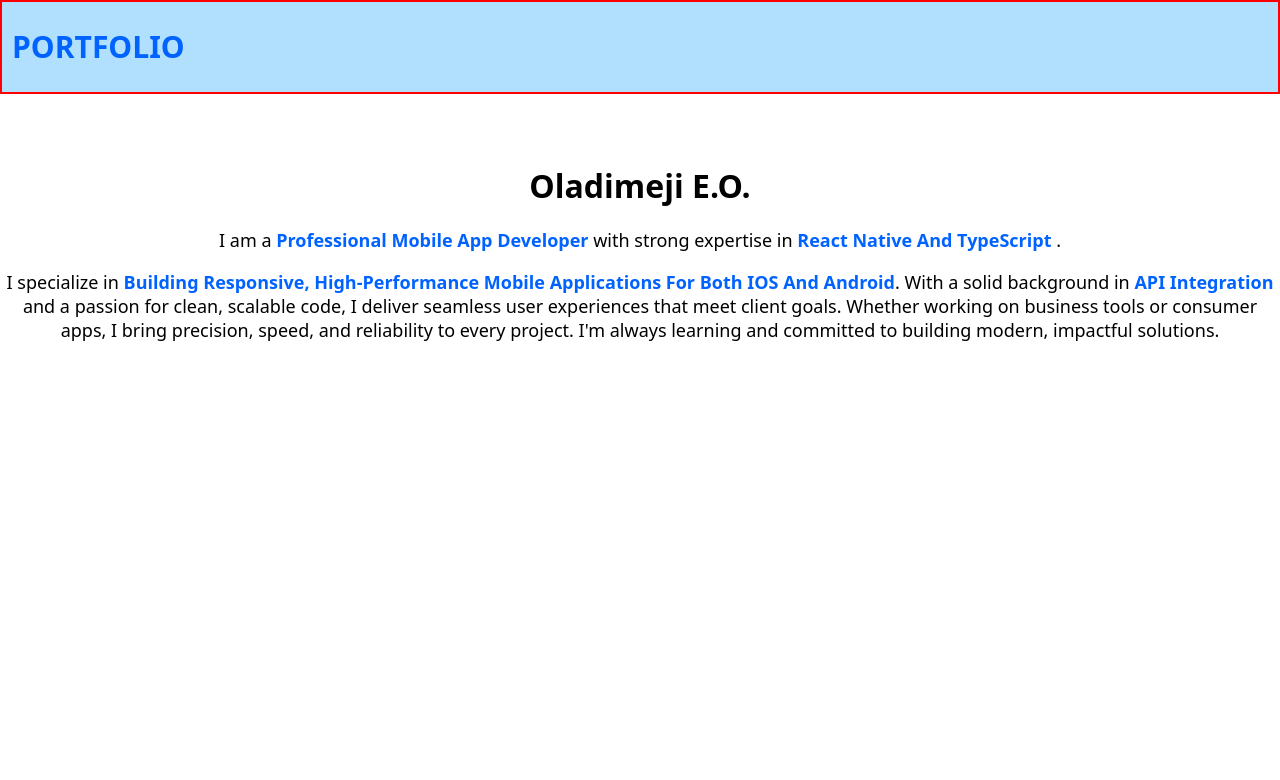
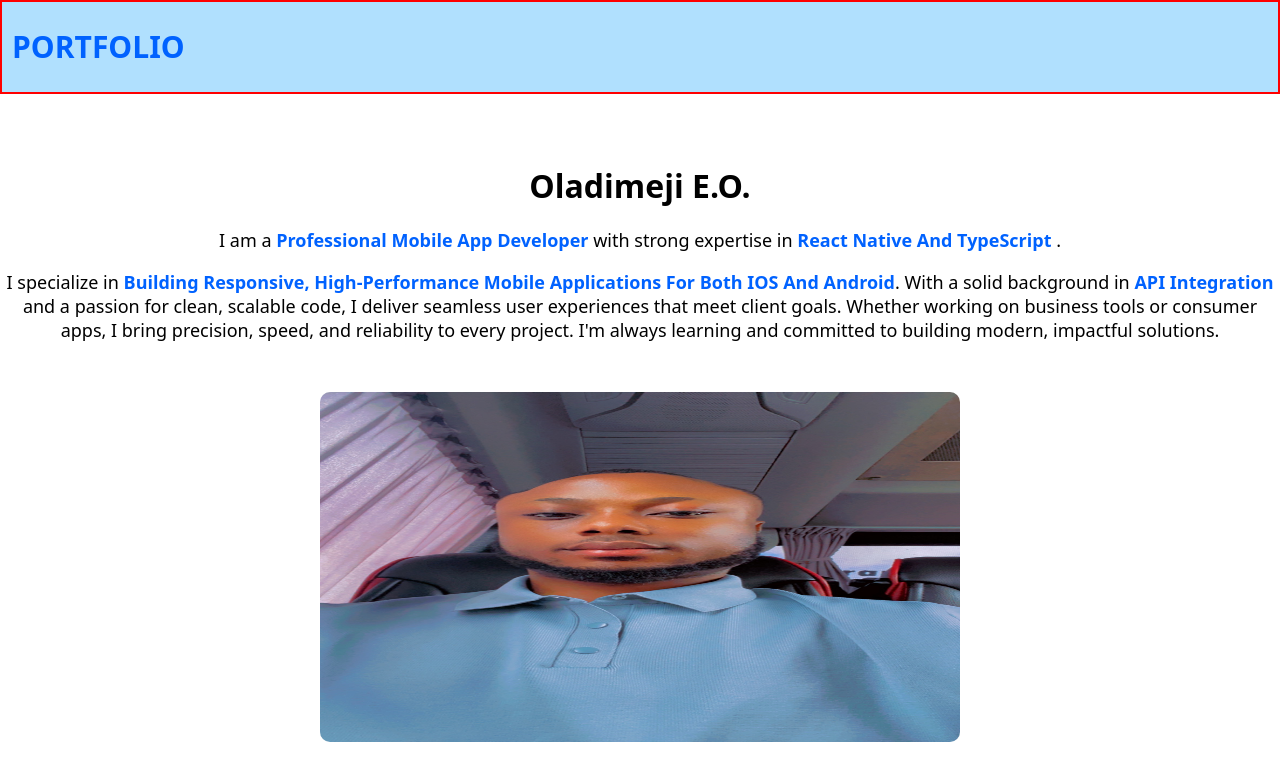
Before and after one commit to Hollyd29/MyPortfolio, a React (Vite) app: page / in a window 1280 px wide. Shown: the top 780 px of the page. Built offline with nearby package versions, Linux system fonts and the light colour scheme.

Commit message:
my image added

```diff
--- a/src/component/Profilecomp.tsx
+++ b/src/component/Profilecomp.tsx
@@ -1,3 +1,5 @@
+import image from "../assets/image.jpeg";
+
 function Profilecomp() {
   return (
     <div>
@@ -54,8 +56,19 @@ function Profilecomp() {
           impactful solutions.
         </p>
       </p>
-      <div>
-        <img src="" alt="" />
+      <div
+        style={{
+          width: "50%",
+          height: 350,
+          marginBlock: 50,
+          marginInline: "auto",
+        }}
+      >
+        <img
+          style={{ width: "100%", height: "100%", borderRadius: 10 }}
+          src={image}
+          alt=""
+        />
       </div>
     </div>
   );
```
Also changed, not shown: src/assets/image.jpeg (added).
